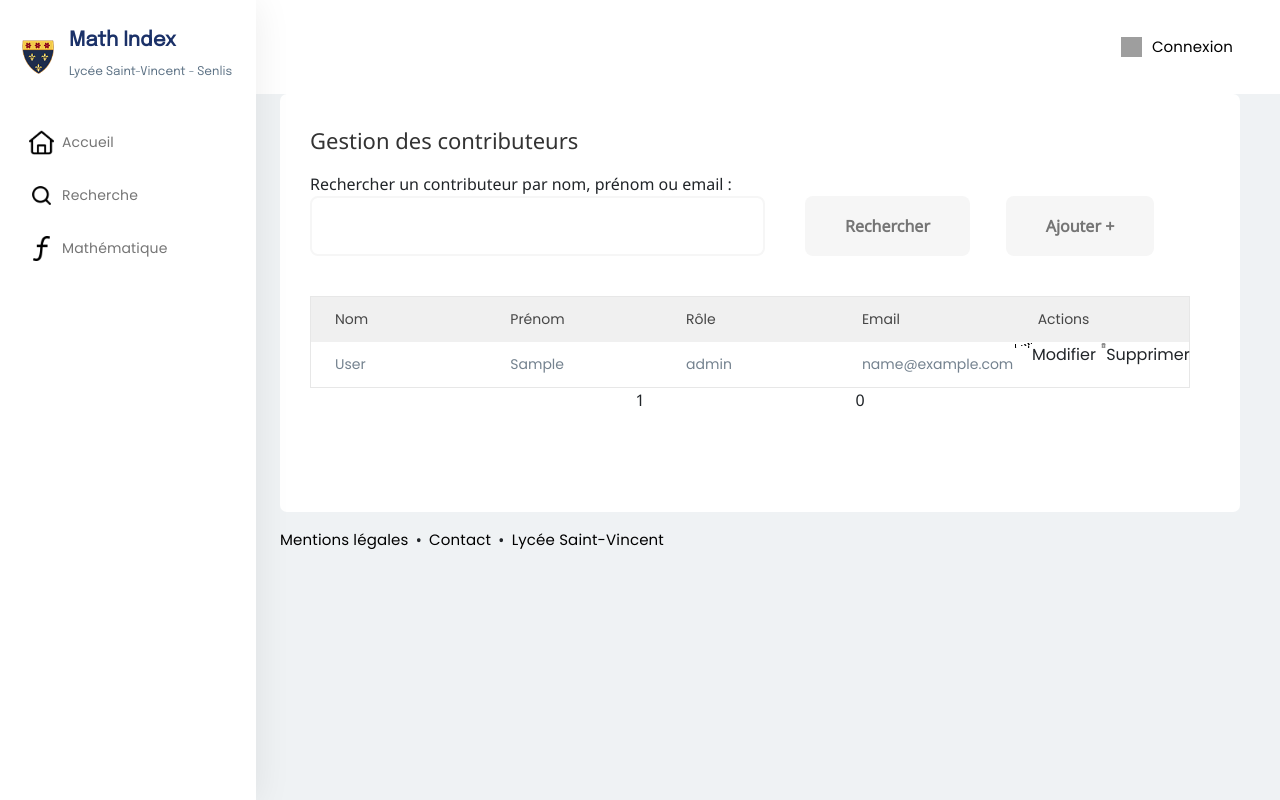
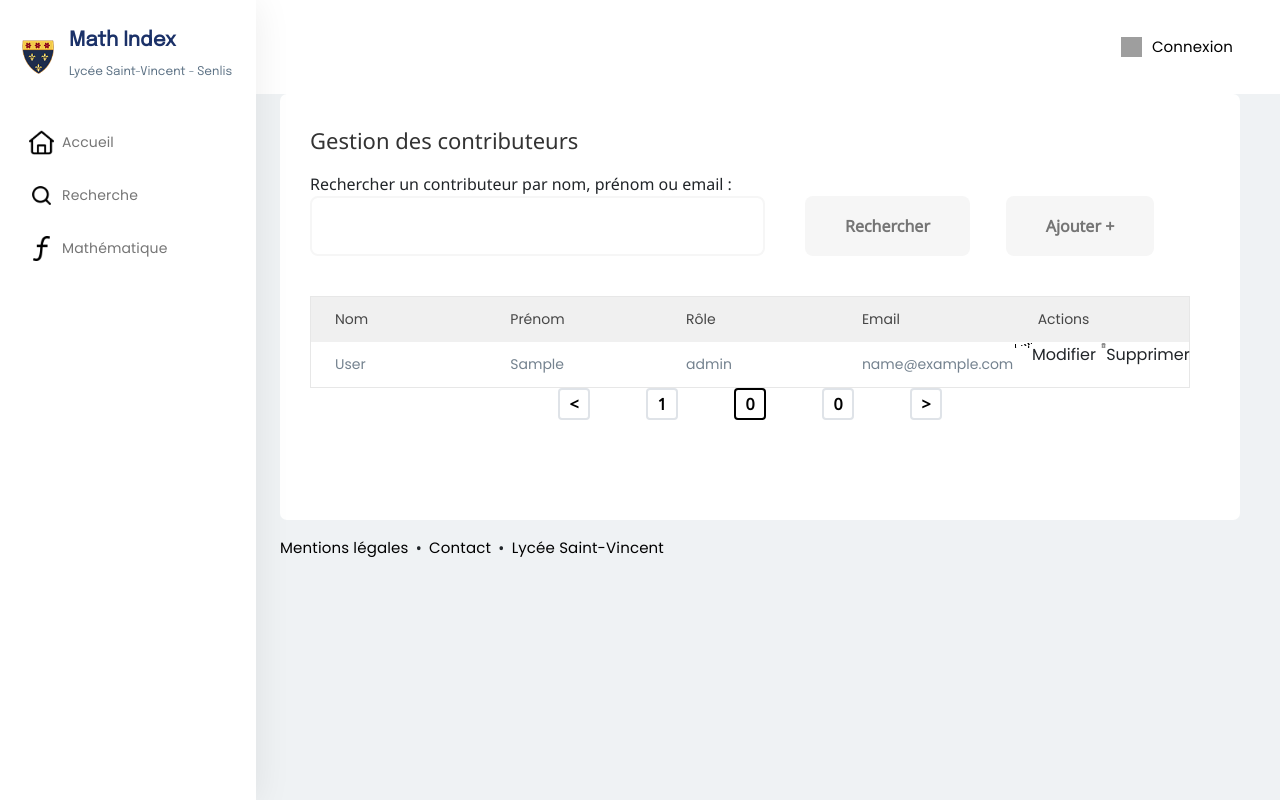
Before and after one commit to DuDuch23/MathIndex, a Symfony app: template templates/admin/index.html.twig in a window 1280 px wide. Run offline with Twig, Linux system fonts and the light colour scheme; the template is opened without the code that fills it: most values are stand-ins (such as "Sample title", 1, 10 or a date in 2020); style sheets or scripts are compiled from the project's sources; some libraries are stand-ins or nearby versions; grey boxes are pictures that could not be loaded.

Commit message:
pagination

```diff
--- a/assets/styles/app.scss
+++ b/assets/styles/app.scss
@@ -14,3 +14,4 @@
 @import 'pages/mathematique.scss';
 @import 'pages/soumettre.scss';
 @import 'admin/admin.scss';
+@import 'pagination/pagination.scss';
--- /dev/null
+++ b/assets/styles/pagination/pagination.scss
@@ -0,0 +1,28 @@
+.page-item{
+    width: 32px;
+    height: 32px;
+    border-radius: 4px;
+    border: solid 2px #DFE3E8;
+    color: black;
+    font-weight: bolder;
+}
+
+.page-item a{
+    display: flex;
+    width: 100%;
+    height: 100%;
+    align-items: center;
+    justify-content: center;
+}
+
+.active{
+    border: solid 2px black;
+}
+
+.prev{
+
+}
+
+.next{
+
+}
--- a/templates/admin/index.html.twig
+++ b/templates/admin/index.html.twig
@@ -8,10 +8,7 @@
     <label>Rechercher un contributeur par nom, prénom ou email :</label>
     <div class="flex">
         <form class="form-group w-3/4 flex" action="{{ path('admin_panel_user') }}">
-            <input class="mr-10">
-            <input type="hidden" name="email">
-            <input type="hidden" name="lastName">
-            <input type="hidden" name="firstName">
+            <input class="mr-10" name="searchTerm">
             <button class="btn" type="submit">
                 Rechercher
             </button>
--- a/templates/components/pagination.html.twig
+++ b/templates/components/pagination.html.twig
@@ -1,57 +1,70 @@
 <nav aria-label="Pagination" style="width: 100%;display: flex;justify-content: center;">
     <ul class="pagination" style=" width: 50%; display: flex; justify-content: space-around;">
-        {% if currentPage > 1 %}
-            <li class="page-item">
-                <a class="page-link" href="{{ path(route, {
-                    page: currentPage - 1
-                }) }}" aria-label="Previous">
-                    <span class="sr-only"><</span>
-                </a>
-            </li>
-        {% endif %}
+        <li class="page-item prev bouton-prec">
+            <a class="page-link" href="{{ path(route, {
+                page: currentPage - 1
+            }) }}" aria-label="Previous">
+            <
+            </a>
+        </li>
 
         {% set availablePages = countPages > 3 ? 3 : countPages %}
 
         {% if currentPage == 1 %}
             {% for i in range (1, availablePages) %}
-                <li class="page-item {{ currentPage == i ? 'active' }}"><a class="page-link" href="{{ path(route, {
+                <li class="page-item {{ currentPage == i ? 'active' }} bouton-jsaipas">
+                    <a class="page-link" href="{{ path(route, {
                         page: i
-                    }) }}">{{ i }}</a></li>
+                    }) }}">{{ i }}
+                    </a>
+                </li>
             {% endfor %}
 
         {% elseif currentPage == countPages %}
             {% for i in range (countPages - (availablePages - 1), countPages|reverse) %}
-                <li class="page-item {{ currentPage == i ? 'active' }}">
+                <li class="page-item {{ currentPage == i ? 'active' }} bouton -1page">
                     <a class="page-link" href="{{ path(route, {
                         page: i
-                    }) }}">{{ i }}</a>
+                    }) }}">{{ i }}
+                    </a>
                 </li>
             {% endfor %}
 
         {% else %}
-            <li class="page-item">
+            <li class="page-item -1page">
                 <a class="page-link" href="{{ path(route, {
                     page: currentPage - 1
-                }) }}">{{ currentPage - 1}}</a>
+                }) }}">{{ currentPage - 1}}
+                </a>
             </li>
-            <li class="page-item active"><a class="page-link" href="{{ path(route, {
+            <li class="page-item active page-current">
+                <a class="page-link" href="{{ path(route, {
                     page: currentPage
-                }) }}">{{ currentPage }}</a></li>
-            <li class="page-item"><a class="page-link" href="{{ path(route, {
-                    page: currentPage + 1
+                }) }}">{{ currentPage }}
+                </a>
+            </li>
+            <li class="page-item page-current+1">
+                <a class="page-link" href="{{ path(route, {
+                    page: currentPage + countPages - 1
                 }) }}
-            ">{{ currentPage + 1 }}</a></li>
-        {% endif %}
-
-        {% if currentPage < countPages %}
-            <li class="page-item">
-                <a class="page-link" href="{{ path(route, {
-                    page: currentPage + 1
-                }) }}" aria-label="Next">
-                    <span class="sr-only">></span>
+            ">{{ currentPage + countPages - 1 }}
                 </a>
             </li>
         {% endif %}
 
+        <li class="page-item page-current+countpage">
+            <a class="page-link" href="{{ path(route, {
+                page: currentPage + countPages
+            }) }}
+        ">{{ currentPage + countPages }}
+            </a>
+        </li>
+        <li class="page-item next bouton-+1page">
+            <a class="page-link" href="{{ path(route, {
+                page: currentPage + 1
+            }) }}" aria-label="Next">
+                >
+            </a>
+        </li>
     </ul>
 </nav>
```
Also changed, not shown: src/Controller/Admin/AdminController.php (+17 -41 lines), src/Repository/UserRepository.php (+6 -24 lines).
